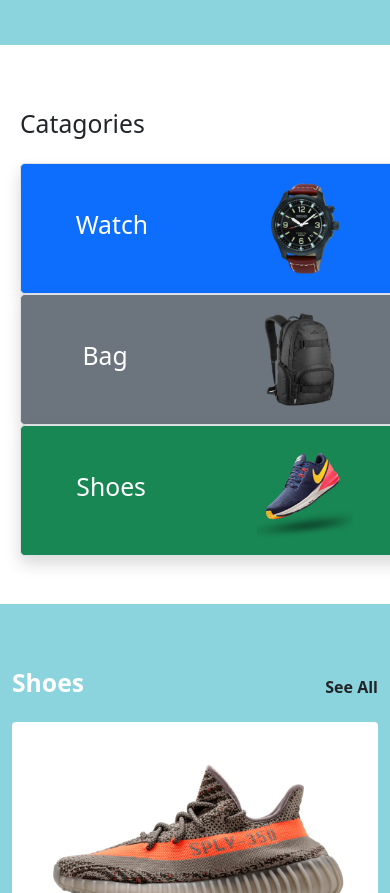
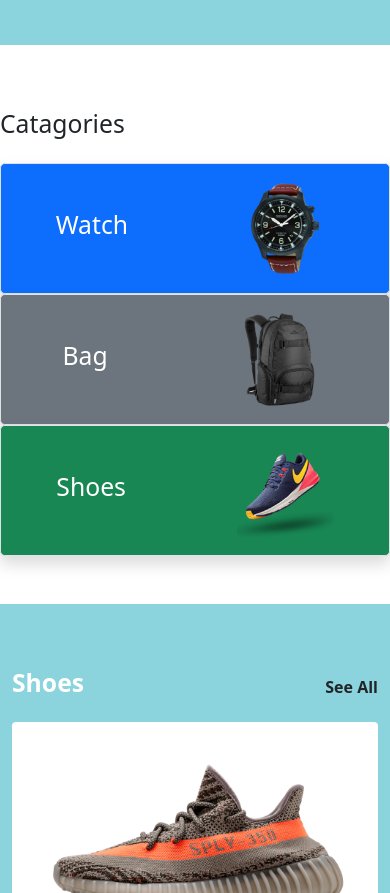
Before and after one commit to sheikhemon/simple-ecommerce, a plain HTML site: page index.html in a window 390 px wide. Shown: the part 900-1793 px from the top of the page. Drawn offline with nearby package versions, Linux system fonts and the light colour scheme; files whose address does not match are found by name.

Commit message:
changes style

```diff
--- a/assets/css/main.css
+++ b/assets/css/main.css
@@ -81,9 +81,6 @@ header nav ul li a:hover{
     }
     /* Header area end */
     /* catagories area start */
-    #catagories{
-        margin: 0 20px;
-    }
     /* catagories area end */
     /* subscribe area start*/
     #subscribe input{
```
